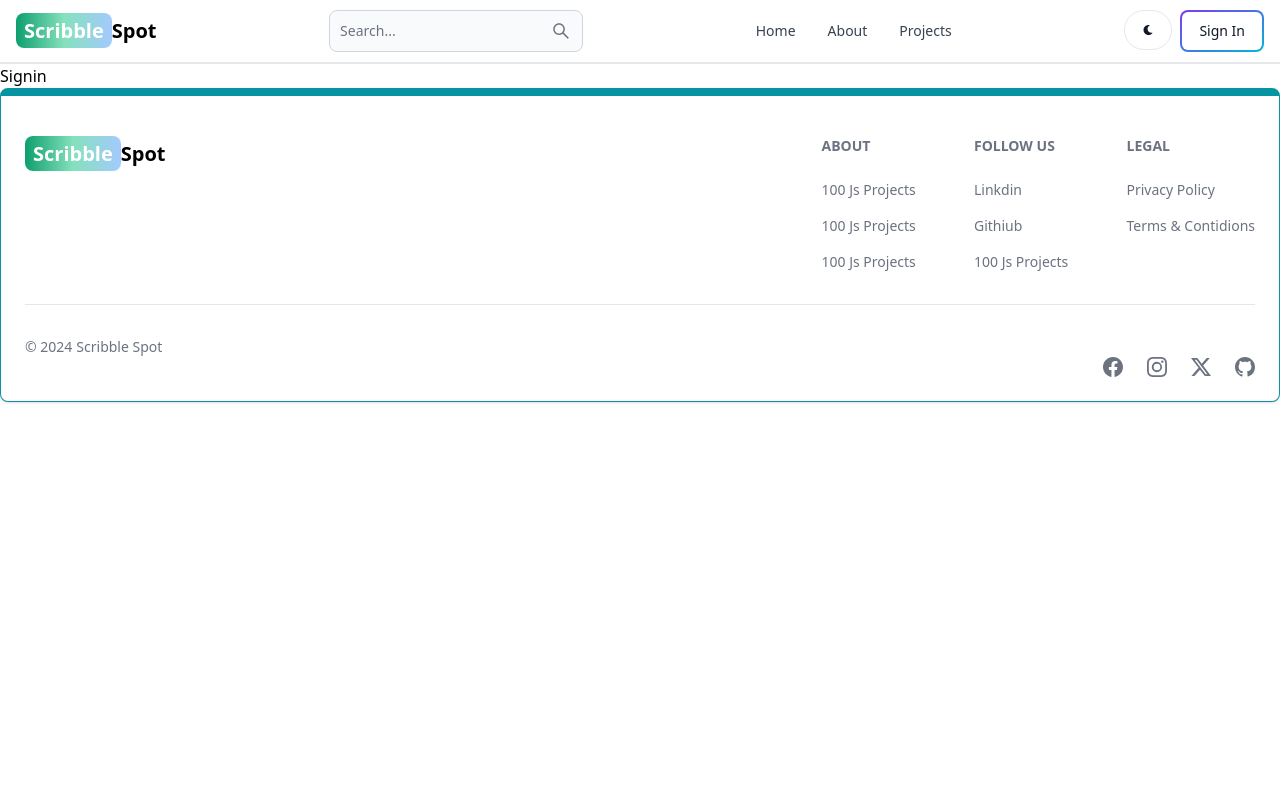
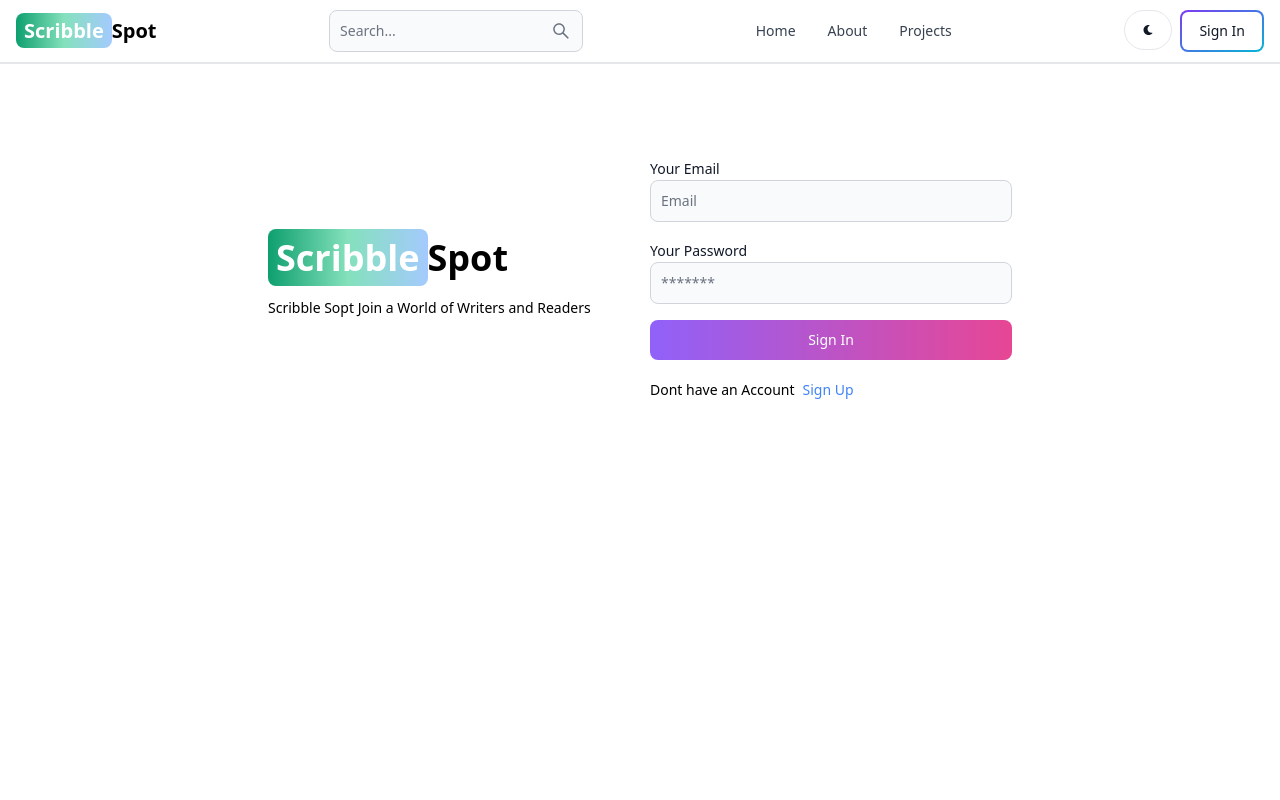
Before and after one commit to Yash-codeAndDev/Scribble-Spot, a React (Vite) app in the folder client/: page /sign-in in a window 1280 px wide. Shown: the top 800 px of the page. Built offline with nearby package versions, Linux system fonts and the light colour scheme.

Commit message:
Created SignIn Ui and added fuctionality

```diff
--- a/client/src/pages/SignIn.jsx
+++ b/client/src/pages/SignIn.jsx
@@ -1,9 +1,119 @@
-import React from 'react'
+
+import { Alert, Button, Label, Spinner, TextInput } from "flowbite-react";
+import React, { useState } from "react";
+import { Link, useNavigate } from "react-router-dom";
+
+
 
 function Signin() {
+
+  const [formData, setFormData] = useState({})
+  const[errorMessage, setErrorMessage] = useState(null)
+  const [loading, setLoading] = useState(false)
+  const navigate = useNavigate()
+
+
+  const handleChange = (e) => {
+    setFormData({...formData, [e.target.id] : e.target.value.trim()})
+    // console.log(formData)
+
+  }
+
+  const handleSubmit = async (e) => {
+    e.preventDefault()
+    if(!formData.email || !formData.password){
+      return setErrorMessage('Please Fill all Fields')
+    }
+    try{
+      setLoading(true)
+      setErrorMessage(null)
+      const res = await fetch('/api/auth/signin', {
+        method: 'POST',
+        headers : {'Content-Type' : 'application/json'},
+        body: JSON.stringify(formData)
+      });
+      const data = await res.json()
+
+      if(data.success === false){
+        return setErrorMessage(data.message)
+      }
+      setLoading(false)
+      if(res.ok){
+        navigate('/')
+      }
+
+    }catch(error){
+      setErrorMessage(error.message)
+      setLoading(false)
+    }
+  }
+
+
+
   return (
-    <div>Signin</div>
-  )
+    <div className="min-h-screen mt-20">
+      <div className="flex p-3 max-w-3xl gap-5 mx-auto flex-col md:flex-row md:items-center">
+        <div className="flex-1">
+          <Link to="/" className="text-4xl font-bold dark:text-white">
+            <span className="px-2 py-1 bg-gradient-to-r from-green-500 via-green-300 to-blue-300 rounded-lg text-white">
+              Scribble
+            </span>
+            Spot
+          </Link>
+          <p className="text-sm mt-5">
+            Scribble Sopt Join a World of Writers and Readers
+          </p>
+        </div>
+
+        <div className="flex-1">
+          <form className="flex flex-col gap-4" onSubmit={handleSubmit}>
+            <div className="">
+              <Label value='Your Email'/>
+              <TextInput
+                type="email"
+                placeholder="Email"
+                id="email"
+                onChange={handleChange}
+              />
+            </div>
+            <div className="">
+              <Label value='Your Password'/>
+              <TextInput
+                type="password"
+                placeholder="*******"
+                id="password"
+                onChange={handleChange}
+              />
+            </div>
+
+            <Button gradientDuoTone='purpleToPink' type="submit" >
+              {
+                loading ? (
+                  <>
+                  <Spinner size='sm' />
+                  <span className="pl-3">Loading...</span>
+                  </>
+                  ) : 'Sign In'
+              }
+            </Button>
+          </form>
+          <div className="flex gap-2 text-sm mt-5 ">
+            <span>Dont have an Account</span>
+            <Link to='/sign-up' className="text-blue-500" >
+                Sign Up
+            </Link>
+          </div>
+          {
+            errorMessage && (
+              <Alert className="mt-5" color='failure'>
+                {errorMessage}
+              </Alert>
+            )
+          }
+        </div>
+      </div>
+    </div>
+  );
 }
 
-export default Signin
+export default Signin;
```
